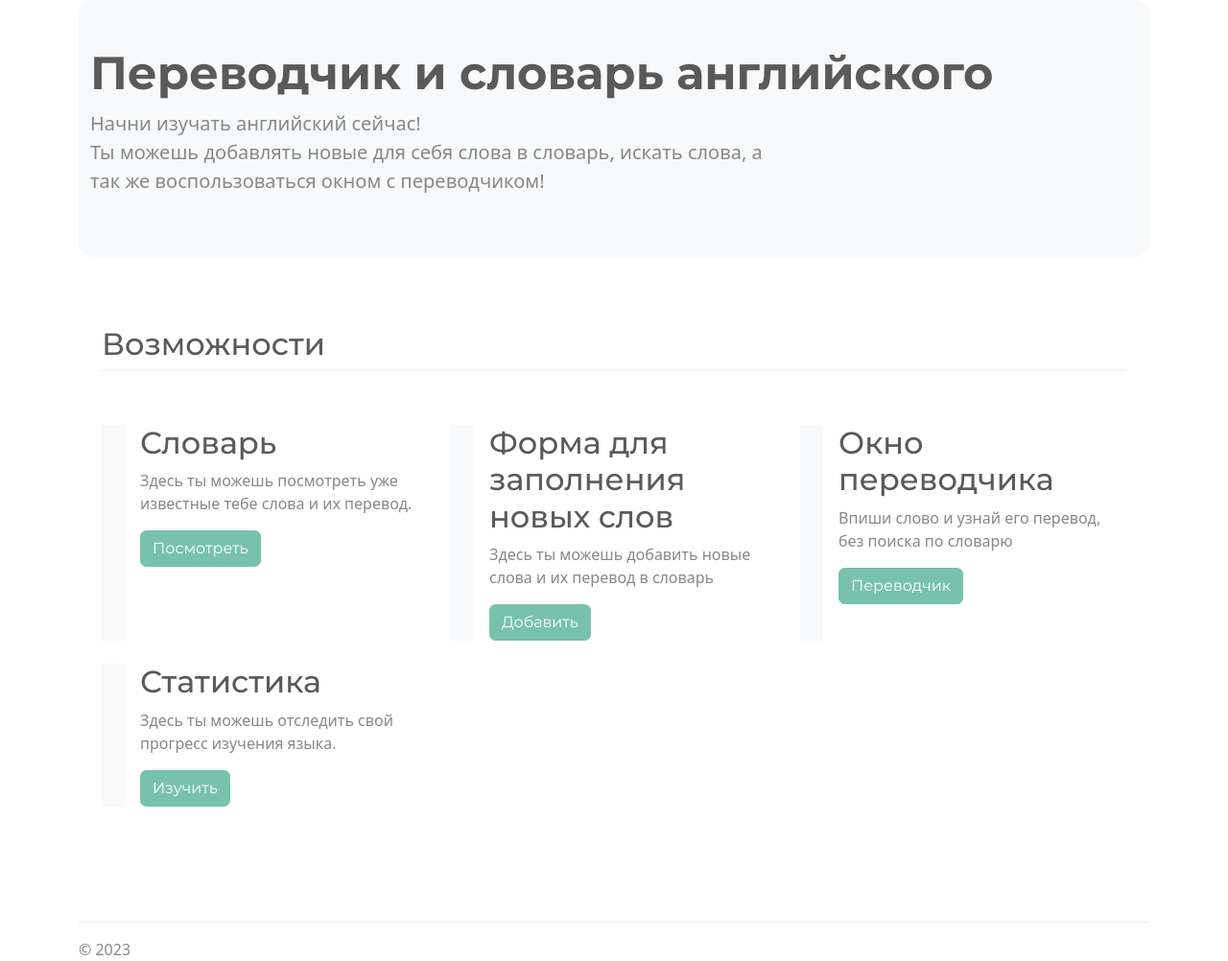
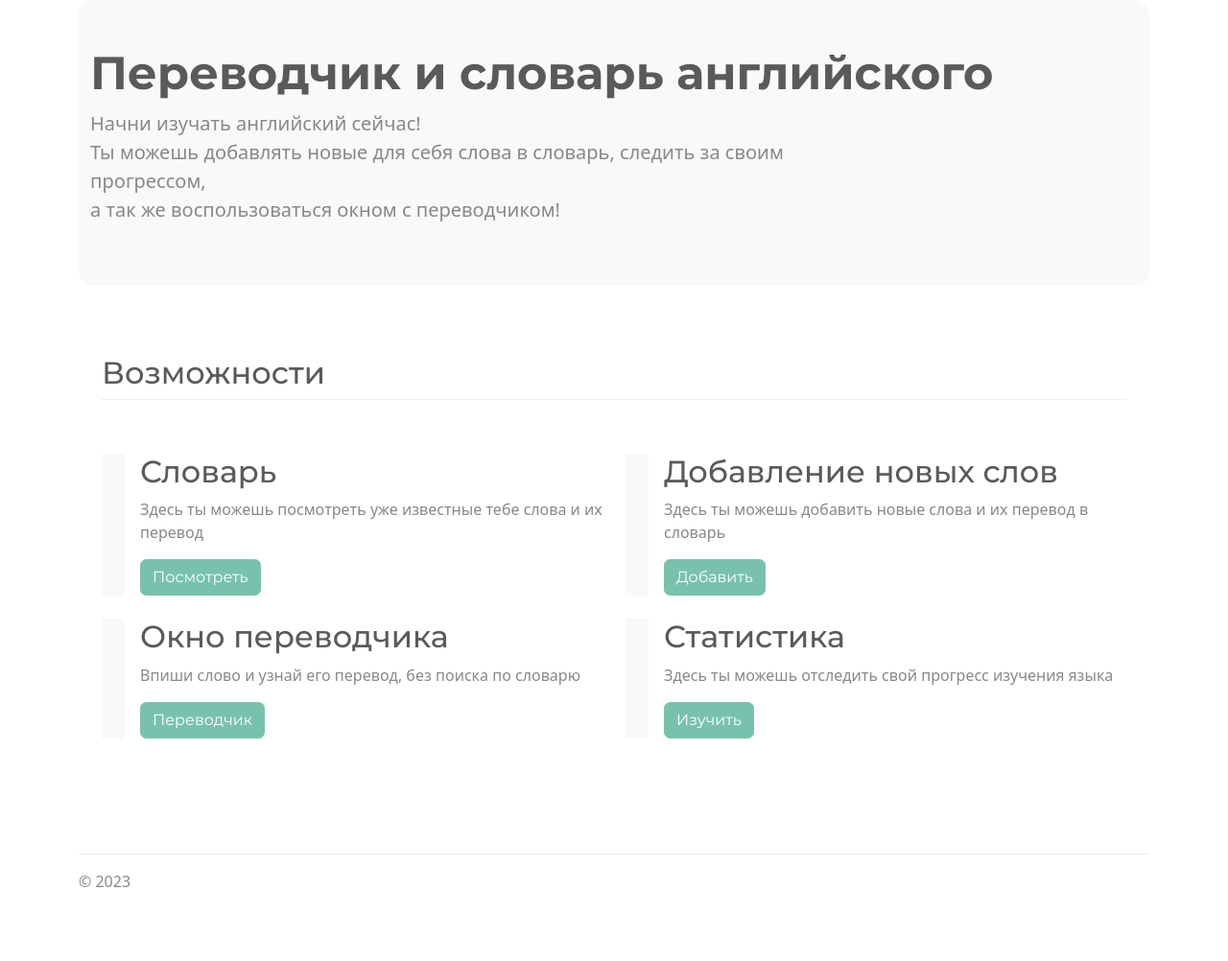
Before and after one commit to Lemon1st/translator_Burkov, a Django app: page / in a window 1280 px wide. Shown: the part 65-1067 px from the top of the page at 96% size. After the commit the page ends 990 px from the top, so only its background shows below. Run offline with Django 4.2, Linux system fonts and the light colour scheme; some libraries are stand-ins or nearby versions.

Commit message:
Улучшен внешний вид и изменены некоторые заголовки

```diff
--- a/templates/index.html
+++ b/templates/index.html
@@ -10,13 +10,14 @@
 
 {% block page-lead %}
 Начни изучать английский сейчас! <br/>
-Ты можешь добавлять новые для себя слова в словарь, искать слова, а так же воспользоваться окном с переводчиком!
+Ты можешь добавлять новые для себя слова в словарь, следить за своим прогрессом,<br/>
+а так же воспользоваться окном с переводчиком!
 {% endblock %}
 
 {% block content %}
 <div class="container px-4 py-5" id="project-contents">
     <h2 class="pb-2 border-bottom">Возможности</h2>
-    <div class="row g-4 py-5 row-cols-1 row-cols-lg-3">
+    <div class="row g-4 py-5 row-cols-1 row-cols-lg-2">
         <div class="col d-flex">
             <div class="icon-square text-bg-light d-inline-flex align-items-center justify-content-center fs-4 flex-shrink-0 me-3">
                 <svg class="bi" width="1em" height="1em">
@@ -25,7 +26,7 @@
             </div>
             <div>
                 <h3 class="fs-2">Словарь</h3>
-                <p>Здесь ты можешь посмотреть уже известные тебе слова и их перевод.</p>
+                <p>Здесь ты можешь посмотреть уже известные тебе слова и их перевод</p>
                 <a href="/terms-list" class="btn btn-primary">Посмотреть</a>
             </div>
         </div>
@@ -36,7 +37,7 @@
                 </svg>
             </div>
             <div>
-                <h3 class="fs-2">Форма для заполнения новых слов</h3>
+                <h3 class="fs-2">Добавление новых слов</h3>
                 <p>Здесь ты можешь добавить новые слова и их перевод в словарь</p>
                 <a href="/add-term" class="btn btn-primary">
                     Добавить
@@ -65,7 +66,7 @@
             </div>
             <div>
                 <h3 class="fs-2">Статистика</h3>
-                <p>Здесь ты можешь отследить свой прогресс изучения языка.</p>
+                <p>Здесь ты можешь отследить свой прогресс изучения языка</p>
                 <a href="/stats" class="btn btn-primary">
                     Изучить
                 </a>
--- a/templates/term_add.html
+++ b/templates/term_add.html
@@ -17,7 +17,7 @@
 <div class="container-sm px-5 py-5" id="term-form">
     <form method="post">
         <div class="row px-5 py-2">
-            <h3>Ваши контактные данные</h3>
+            <h3>Имя пользователя</h3>
         </div>
         <div class="row px-5 py-2">
             <div class="col-md-6 offset-3">
```
